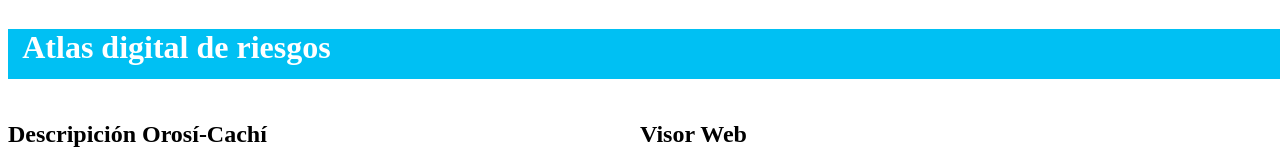
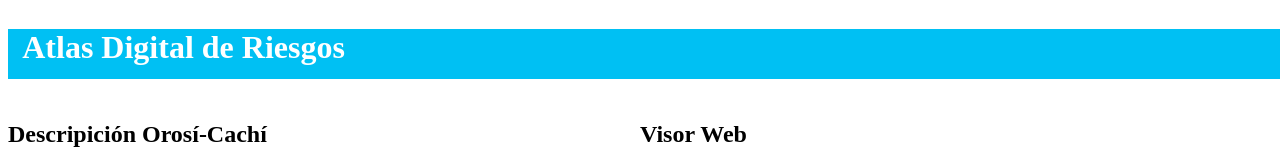
Before and after one commit to dnschavarria/Atlas-Digital-de-Riesgos-Proyecto, a plain HTML site: page index.html in a window 1280 px wide. Shown: the top 160 px of the page. Drawn offline with nearby package versions, Linux system fonts and the light colour scheme; a web font is replaced by a local one.

Commit message:
Update index.html

```diff
--- a/index.html
+++ b/index.html
@@ -2,7 +2,7 @@
 <html lang="es">
 <head>
 	<meta charset="UTF-8">
-	<title>Mapa de Leaflet</title>
+	<title>Atlas Digital de Riesgos</title>
 
 	<!-- Hoja de estilos CSS de Leaflet -->
 	<link rel="stylesheet" href="https://unpkg.com/leaflet@1.5.1/dist/leaflet.css" integrity="sha512-xwE/Az9zrjBIphAcBb3F6JVqxf46+CDLwfLMHloNu6KEQCAWi6HcDUbeOfBIptF7tcCzusKFjFw2yuvEpDL9wQ==" crossorigin=""/>
@@ -31,7 +31,7 @@
 </head>
 <body>
 
-	<h1>&nbsp Atlas digital de riesgos</h1>
+	<h1>&nbsp Atlas Digital de Riesgos</h1>
 
 	<div class="row">
 		<div class="column left">
```
